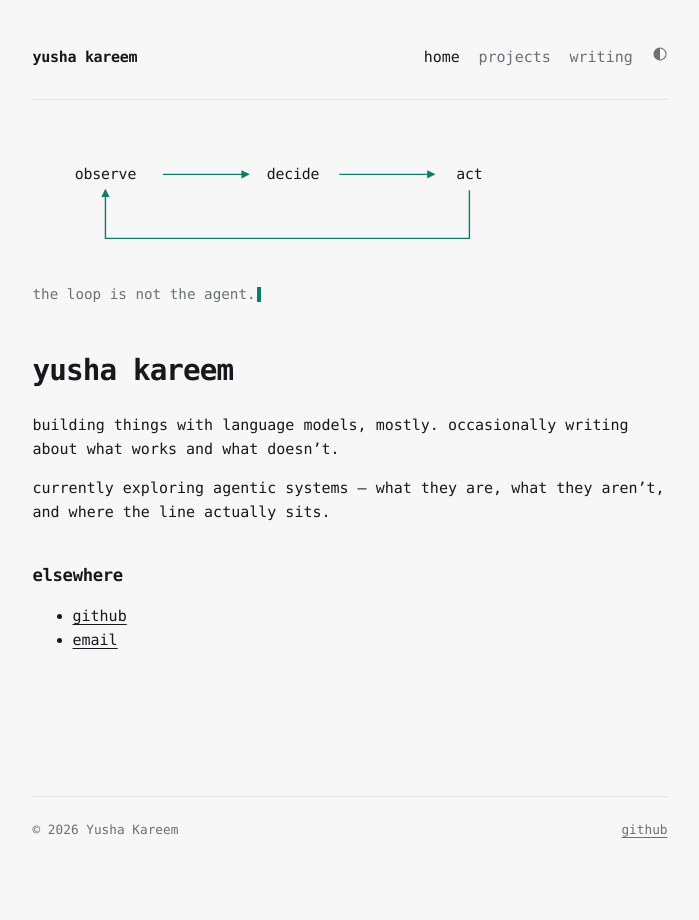
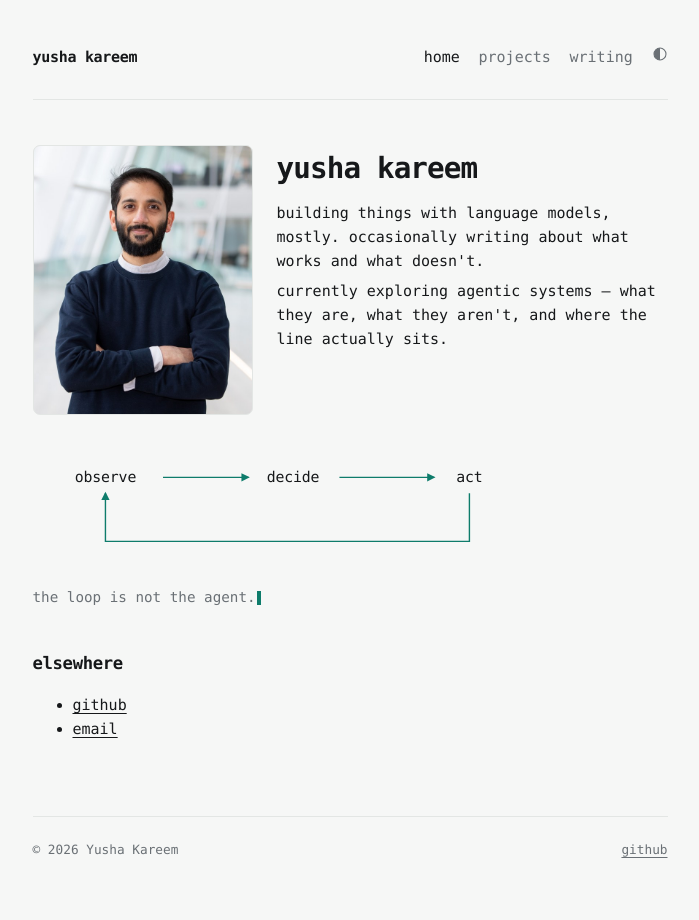
Before and after one commit to yushakareem/yushakareem.github.io, a Jekyll site: the page built from index.md, in a window 1280 px wide. Shown: the whole page, without its empty margins (290-989 px from the left). Built offline with Jekyll 4.4.1, drawn with Linux system fonts in a browser that asks for light colours.

Commit message:
Add portrait with subtle cursor-following eyes to home
- Face-focused portrait (top-left) beside name + intro; stacks on mobile
- Real eyes shift subtly toward the cursor via a soft per-eye mask
  (eye positions from on-device Vision landmarks); home-page only,
  gated behind prefers-reduced-motion, static on touch

```diff
--- a/_layouts/default.html
+++ b/_layouts/default.html
@@ -50,5 +50,28 @@
       });
     })();
   </script>
+  <script>
+    // Eyes follow the cursor (home page only; no-op elsewhere).
+    (function () {
+      var frame = document.querySelector('.portrait-frame');
+      if (!frame) return;
+      var balls = [].slice.call(document.querySelectorAll('.eyeball'));
+      if (!balls.length) return;
+      if (!matchMedia('(prefers-reduced-motion: no-preference)').matches
+          || !matchMedia('(pointer: fine)').matches) return;
+      var MX = 2.2, MY = 1.1;
+      function move(e) {
+        var r = frame.getBoundingClientRect();
+        var cx = r.left + r.width / 2, cy = r.top + r.height * 0.224;
+        var dx = Math.max(-1, Math.min(1, (e.clientX - cx) / (window.innerWidth * 0.5)));
+        var dy = Math.max(-1, Math.min(1, (e.clientY - cy) / (window.innerHeight * 0.5)));
+        var t = 'translate(' + (dx * MX).toFixed(2) + 'px,' + (dy * MY).toFixed(2) + 'px)';
+        balls.forEach(function (b) { b.style.transform = t; });
+      }
+      function reset() { balls.forEach(function (b) { b.style.transform = ''; }); }
+      window.addEventListener('mousemove', move);
+      document.addEventListener('mouseleave', reset);
+    })();
+  </script>
 </body>
 </html>
--- a/assets/css/style.css
+++ b/assets/css/style.css
@@ -93,6 +93,41 @@ a:focus-visible {
 .content h1 { font-size: 1.95rem; letter-spacing: -0.03em; margin-top: 0; }
 .content h2 { font-size: 1.15rem; margin-top: 2.5rem; }
 
+/* home identity — portrait + intro */
+.identity { display: flex; gap: 1.6rem; align-items: flex-start; margin: 0 0 2.75rem; }
+.identity-text { flex: 1; min-width: 0; }
+.identity-text h1 { margin: 0 0 0.6rem; }
+.identity-text p { margin: 0.4rem 0; font-family: var(--mono); }
+.portrait { flex: 0 0 auto; width: 220px; }
+.portrait-frame {
+  position: relative;
+  width: 220px;
+  height: 270px;
+  border-radius: 7px;
+  overflow: hidden;
+  border: 1px solid var(--rule);
+  background: var(--rule);
+}
+.portrait-frame .face, .portrait-frame .eyeball {
+  position: absolute;
+  inset: 0;
+  width: 100%;
+  height: 100%;
+  object-fit: cover;
+  display: block;
+}
+:root[data-theme="dark"] .portrait-frame img { filter: brightness(0.9); }
+/* real eyes shift subtly toward the cursor within a soft mask */
+.eye {
+  position: absolute;
+  inset: 0;
+  pointer-events: none;
+  -webkit-mask: radial-gradient(ellipse var(--rx) var(--ry) at var(--cx) var(--cy), #000 42%, rgba(0,0,0,0) 100%);
+  mask: radial-gradient(ellipse var(--rx) var(--ry) at var(--cx) var(--cy), #000 42%, rgba(0,0,0,0) 100%);
+}
+.eyeball { transition: transform 0.12s ease-out; will-change: transform; }
+@media (max-width: 560px) { .identity { flex-direction: column; } }
+
 /* home hero — the loop (signature element) */
 .hero { margin: 0.5rem 0 2.75rem; }
 .loop {
--- a/index.md
+++ b/index.md
@@ -2,6 +2,21 @@
 layout: default
 title: Home
 ---
+
+<div class="identity">
+  <div class="portrait">
+    <div class="portrait-frame">
+      <img class="face" src="{{ '/assets/img/yusha-portrait.jpg' | relative_url }}" alt="Yusha Kareem" width="220" height="270">
+      <div class="eye" style="--cx:44.56%;--cy:22.31%;--rx:6px;--ry:3.4px"><img class="eyeball" src="{{ '/assets/img/yusha-portrait.jpg' | relative_url }}" alt="" aria-hidden="true"></div>
+      <div class="eye" style="--cx:54.65%;--cy:22.55%;--rx:6px;--ry:3.4px"><img class="eyeball" src="{{ '/assets/img/yusha-portrait.jpg' | relative_url }}" alt="" aria-hidden="true"></div>
+    </div>
+  </div>
+  <div class="identity-text">
+    <h1>yusha kareem</h1>
+    <p>building things with language models, mostly. occasionally writing about what works and what doesn't.</p>
+    <p>currently exploring agentic systems — what they are, what they aren't, and where the line actually sits.</p>
+  </div>
+</div>
 
 <div class="hero">
   <svg class="loop" viewBox="0 0 560 120" role="img" aria-label="The agent loop: observe, then decide, then act, then repeat.">
```
Also changed, not shown: other parts of index.md (+0 -6 lines), assets/img/yusha-portrait.jpg (added), 1 other file.
